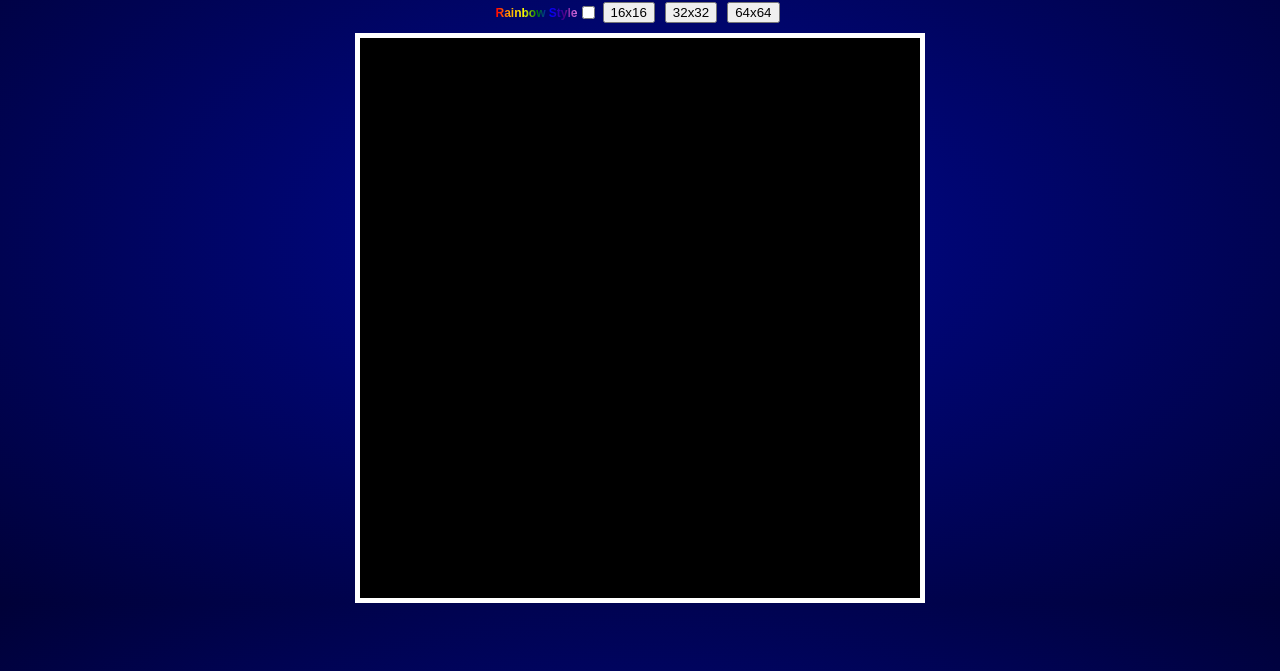
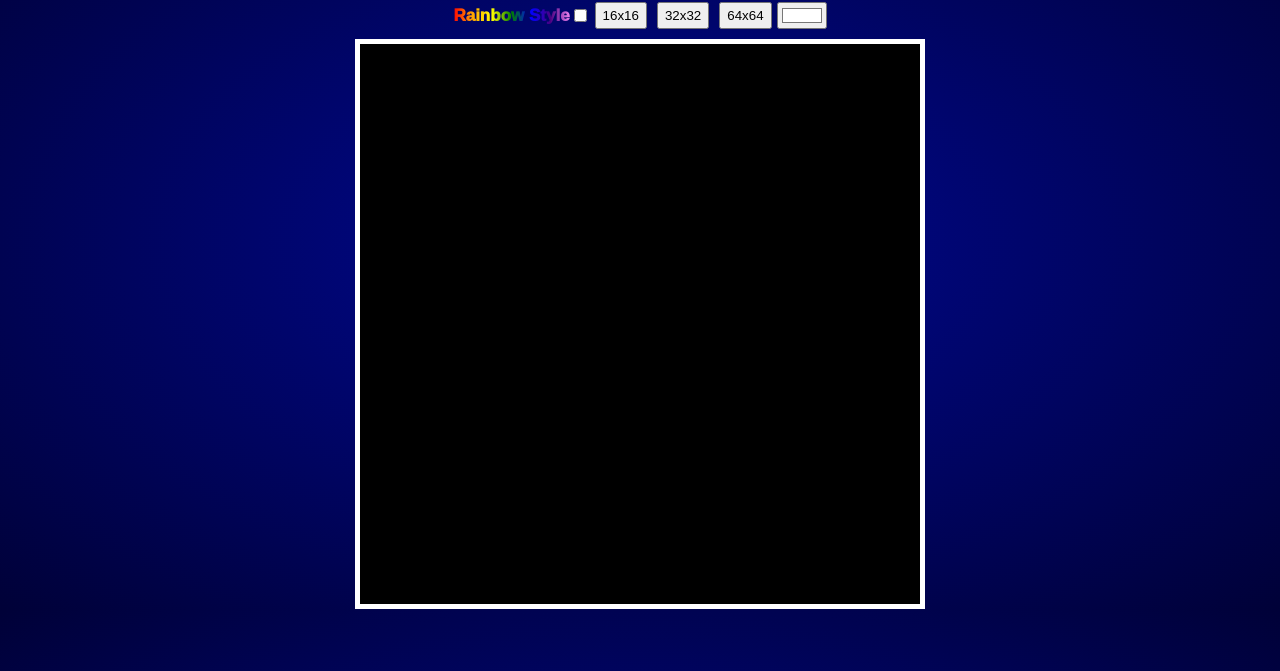
Before and after one commit to jkd10pr/Etch-a-sketch, a plain HTML site: page index.html in a window 1280 px wide. Shown: the part 129-800 px from the top of the page. Drawn offline with Linux system fonts and the light colour scheme; a web font is replaced by a local one.

Commit message:
added color picker

```diff
--- a/index.html
+++ b/index.html
@@ -1,5 +1,6 @@
 <!DOCTYPE html>
 <html lang="en">
+
 <head>
     <meta charset="UTF-8">
     <meta http-equiv="X-UA-Compatible" content="IE=edge">
@@ -9,17 +10,19 @@
     <link href="https://fonts.googleapis.com/css2?family=Tourney:wght@300;400&display=swap" rel="stylesheet">
     <link rel="stylesheet" href="styles/style.css">
 </head>
+
 <body>
     <h1> Etch-a-sketch! </h1>
     <div id="buttons-wrapper">
         <label id="rainbow-label" for='rainbox-style-checkbox'>Rainbow Style</label>
         <input id='rainbox-style-checkbox' type="checkbox" unchecked>
-
-    <button id="button16" class='grid-size-button'>16x16</button>
-    <button id="button32" class='grid-size-button'>32x32</button>
-    <button id="button64" class='grid-size-button'>64x64</button>
+        <button id="button16" class='grid-size-button'>16x16</button>
+        <button id="button32" class='grid-size-button'>32x32</button>
+        <button id="button64" class='grid-size-button'>64x64</button>
+        <input type="color" id="color-picker" name="pick-color" value="#ffffff">
     </div>
     <div id="drawing-area"></div>
 </body>
 <script src="main.js"></script>
+
 </html>
--- a/main.js
+++ b/main.js
@@ -1,10 +1,11 @@
 drawArea = document.querySelector('#drawing-area');
 buttons = document.querySelectorAll('.grid-size-button');
-let hueColor=0;
+let hueColor = 0;
+let pickedColor;
 document.getElementById("rainbox-style-checkbox").checked = false;
 
 for (i = 0; i < buttons.length; i++) {
-    buttons[i].addEventListener('click', (e)=>{
+    buttons[i].addEventListener('click', (e) => {
         console.log("pressed" + e.target.id);
         initialize(e.target.id);
     })
@@ -13,33 +14,34 @@ for (i = 0; i < buttons.length; i++) {
 function initialize(buttonPressed) {
     let elementCount;
     let sizeClass;
-    drawArea.innerText='';
-    switch(buttonPressed){
+    drawArea.innerText = '';
+    switch (buttonPressed) {
         case 'button16':
-            elementCount=256;
-            drawArea.style['grid-template-columns']= 'repeat(16, 6.25%)';
-            drawArea.style['grid-template-rows']= 'repeat(16, 6.25%)';
+            elementCount = 256;
+            drawArea.style['grid-template-columns'] = 'repeat(16, 6.25%)';
+            drawArea.style['grid-template-rows'] = 'repeat(16, 6.25%)';
             break;
         case 'button32':
-            elementCount=1024;
-            drawArea.style['grid-template-columns']= 'repeat(32, 3.125%)';
-            drawArea.style['grid-template-rows']= 'repeat(32, 3.125%)';
+            elementCount = 1024;
+            drawArea.style['grid-template-columns'] = 'repeat(32, 3.125%)';
+            drawArea.style['grid-template-rows'] = 'repeat(32, 3.125%)';
             break;
         case 'button64':
-            elementCount=4096;
-            drawArea.style['grid-template-columns']= 'repeat(64, 1.5625%)';
-            drawArea.style['grid-template-rows']= 'repeat(64, 1.5625%)';
+            elementCount = 4096;
+            drawArea.style['grid-template-columns'] = 'repeat(64, 1.5625%)';
+            drawArea.style['grid-template-rows'] = 'repeat(64, 1.5625%)';
             break;
     }
     for (let i = 1; i < elementCount; i++) {
         cell = document.createElement('div');
         cell.classList.add('draw-cell');
-        cell.addEventListener('mouseover',(e)=>{
-            if(document.getElementById("rainbox-style-checkbox").checked === true){
-                hueColor=(hueColor+5)%360;
-                e.target.style['background-color']=`hsl(${hueColor},100%,50%)`;
+        cell.addEventListener('mouseover', (e) => {
+            if (document.getElementById("rainbox-style-checkbox").checked === true) {
+                hueColor = (hueColor + 5) % 360;
+                e.target.style['background-color'] = `hsl(${hueColor},100%,50%)`;
             } else {
-                e.target.style['background-color']=`white`;
+                pickedColor = document.querySelector("#color-picker").value;
+                e.target.style['background-color'] = pickedColor;
             }
         })
         drawArea.appendChild(cell);
--- a/styles/style.css
+++ b/styles/style.css
@@ -61,9 +61,9 @@ button{
 }
 
 #rainbow-label{
-    font-size: 12px;
+    font-size: 17px;
     font-family: Arial, Helvetica, sans-serif;
-    font-weight: 700;
+    font-weight: 1000;
     align-self: center;
     background-image: linear-gradient(to left, violet, indigo, blue, green, yellow, orange, red);
     background-clip: text;
```
